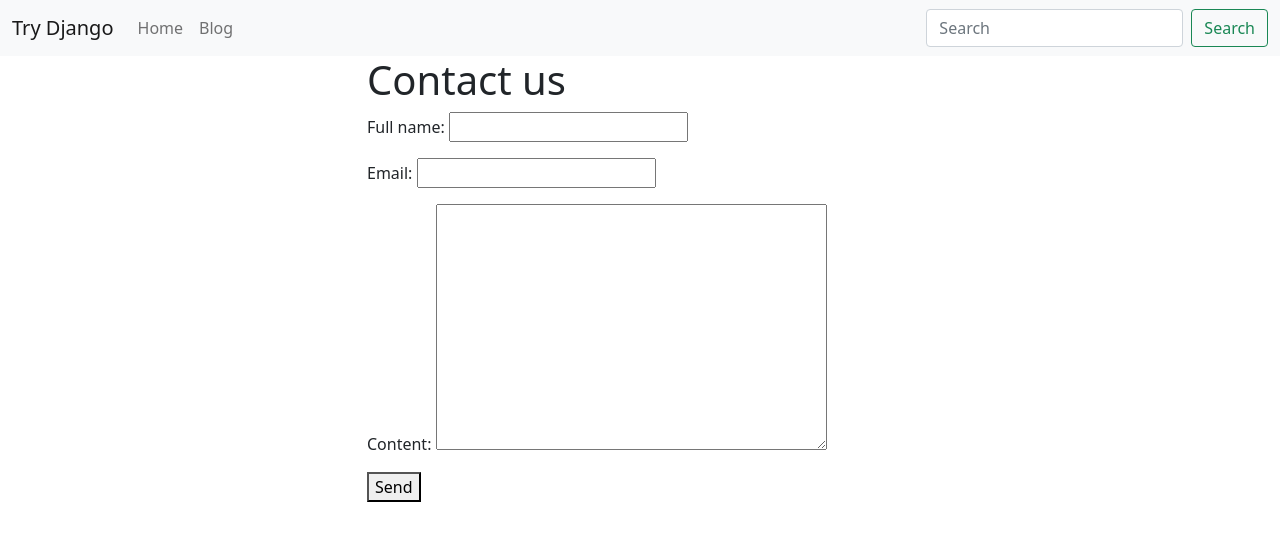
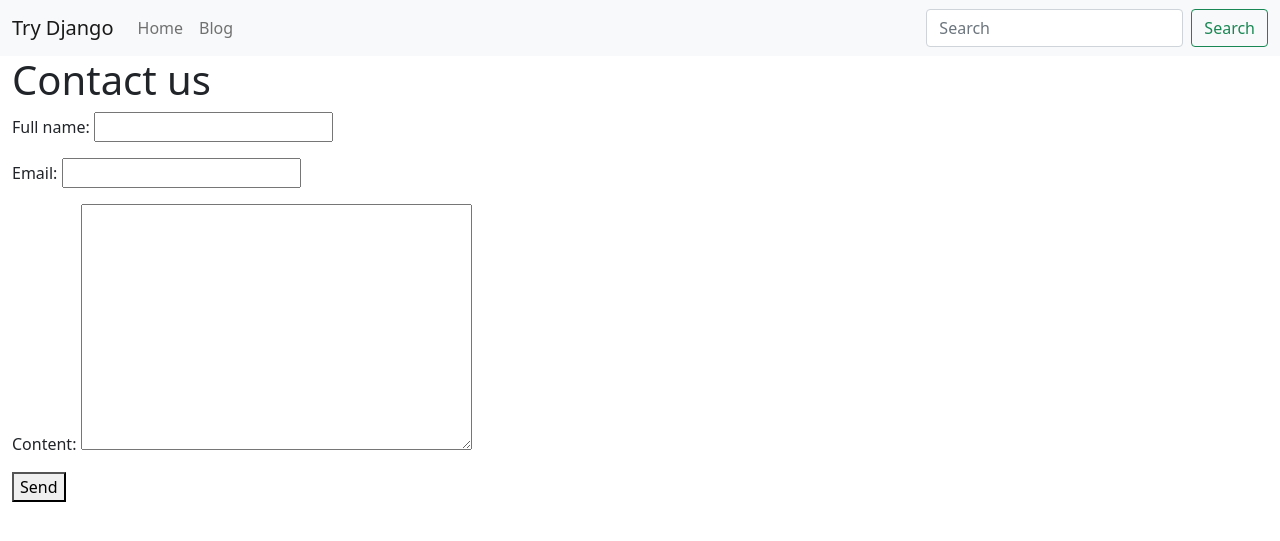
Before and after one commit to LEMSantos/udemy-try_django, a Django app: page /contact/ in a window 1280 px wide. Shown: the top 541 px of the page. Run offline with Django 3.2, Linux system fonts and the light colour scheme.

Commit message:
Rm - retira o conteúdo de dentro da div flex

```diff
--- a/src/templates/base.html
+++ b/src/templates/base.html
@@ -16,13 +16,9 @@
 <body>
     {% include 'navbar.html' %}
 
-    <div class="container">
-        <div class="row">
-            <div class="col-6 mx-auto">
-                {% block content %}
-                {% endblock %}
-            </div>
-        </div>
+    <div class="container-fluid">
+        {% block content %}
+        {% endblock %}
     </div>
 
     {% include 'js.html' %}
```
